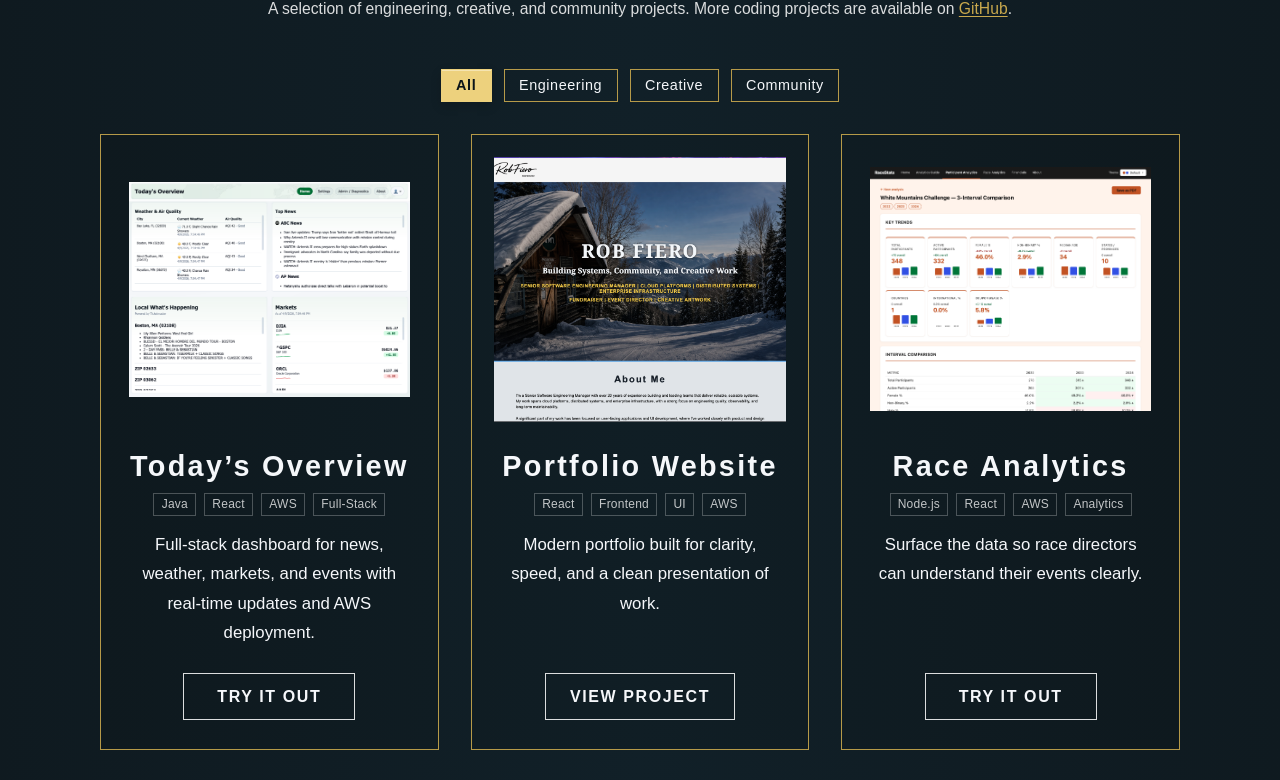
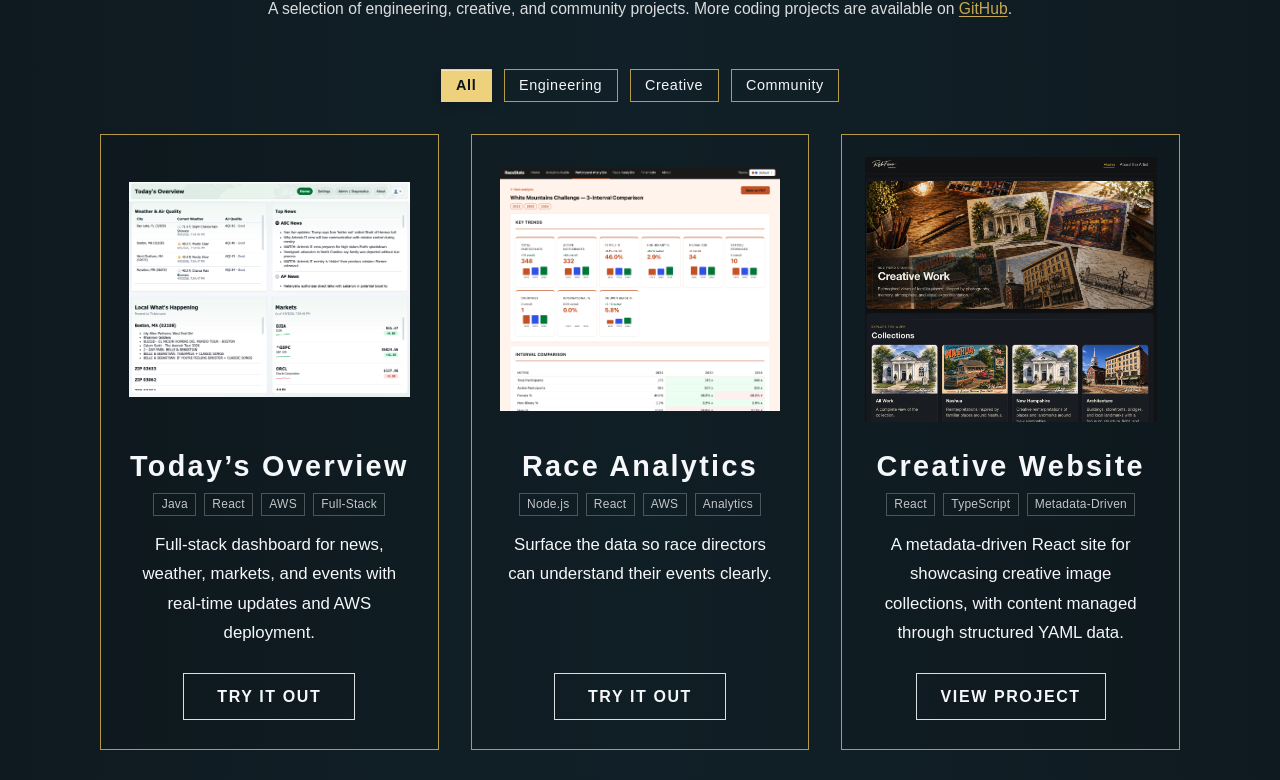
Before and after one commit to robfiero/portfolio-website, a React (Vite) app: page / in a window 1280 px wide. Shown: the part 1459-2239 px from the top of the page. Built offline with nearby package versions, Linux system fonts and the light colour scheme; a web font is replaced by a local one.

Commit message:
Updating hero image

```diff
--- a/src/components/Projects.jsx
+++ b/src/components/Projects.jsx
@@ -1,11 +1,14 @@
 import { memo, useMemo, useState } from 'react'
 import overview from '../assets/overview.png'
 import creative from '../assets/creative.jpg'
+import creativeWebsite from '../assets/creative-website.png'
 import ghost from '../assets/ghost.png'
 import flatrock from '../assets/flatrock.png'
 import website from '../assets/website.png'
 import raceperformance from '../assets/raceperformance.png'
 import peopleproject from '../assets/peopleproject.png'
+
+const CREATIVE_WEBSITE_REPOSITORY_URL = 'https://github.com/robfiero/creative-website' // TODO: Replace with the final repository URL.
 
 const projects = [
   {
@@ -21,6 +24,31 @@ const projects = [
     imageFit: 'contain',
   },
   {
+    id: 'race-data-analysis',
+    title: 'Race Analytics',
+    description: 'Surface the data so race directors can understand their events clearly.',
+    image: raceperformance,
+    buttonLabel: 'TRY IT OUT',
+    buttonHref: 'https://racestats.robfiero.net/',
+    category: 'Engineering',
+    status: 'Coming Soon',
+    tags: ['Node.js', 'React', 'AWS', 'Analytics'],
+    imageFit: 'contain',
+  },
+  {
+    id: 'creative-website',
+    title: 'Creative Website',
+    description:
+      'A metadata-driven React site for showcasing creative image collections, with content managed through structured YAML data.',
+    image: creativeWebsite,
+    buttonLabel: 'VIEW PROJECT',
+    buttonHref: CREATIVE_WEBSITE_REPOSITORY_URL,
+    category: 'Engineering',
+    status: 'In Progress',
+    tags: ['React', 'TypeScript', 'Metadata-Driven'],
+    imageFit: 'cover',
+  },
+  {
     id: 'portfolio-website',
     title: 'Portfolio Website',
     description: 'Modern portfolio built for clarity, speed, and a clean presentation of work.',
@@ -31,18 +59,6 @@ const projects = [
     status: 'Live',
     tags: ['React', 'Frontend', 'UI', 'AWS'],
     imageFit: 'cover',
-  },
-  {
-    id: 'race-data-analysis',
-    title: 'Race Analytics',
-    description: 'Surface the data so race directors can understand their events clearly.',
-    image: raceperformance,
-    buttonLabel: 'TRY IT OUT',
-    buttonHref: 'https://racestats.robfiero.net/',
-    category: 'Engineering',
-    status: 'Coming Soon',
-    tags: ['Node.js', 'React', 'AWS', 'Analytics'],
-    imageFit: 'contain',
   },
   {
     id: 'people-service',
@@ -72,10 +88,10 @@ const projects = [
     id: 'creative',
     title: 'Creative Works',
     description:
-      'Photographs reimagined in artistic styles. New additions posted over time.',
+      'A personal portfolio of original photographs transformed into illustrated, artistic, and historically inspired interpretations.',
     image: creative,
     buttonLabel: 'EXPLORE MY ARTWORK',
-    buttonHref: 'https://sites.google.com/view/robfierocreative/home',
+    buttonHref: 'https://creative.robfiero.net/',
     category: 'Creative',
     status: 'Active',
     tags: ['Photography', 'Art'],
```
Also changed, not shown: src/assets/creative-website.png (added).
